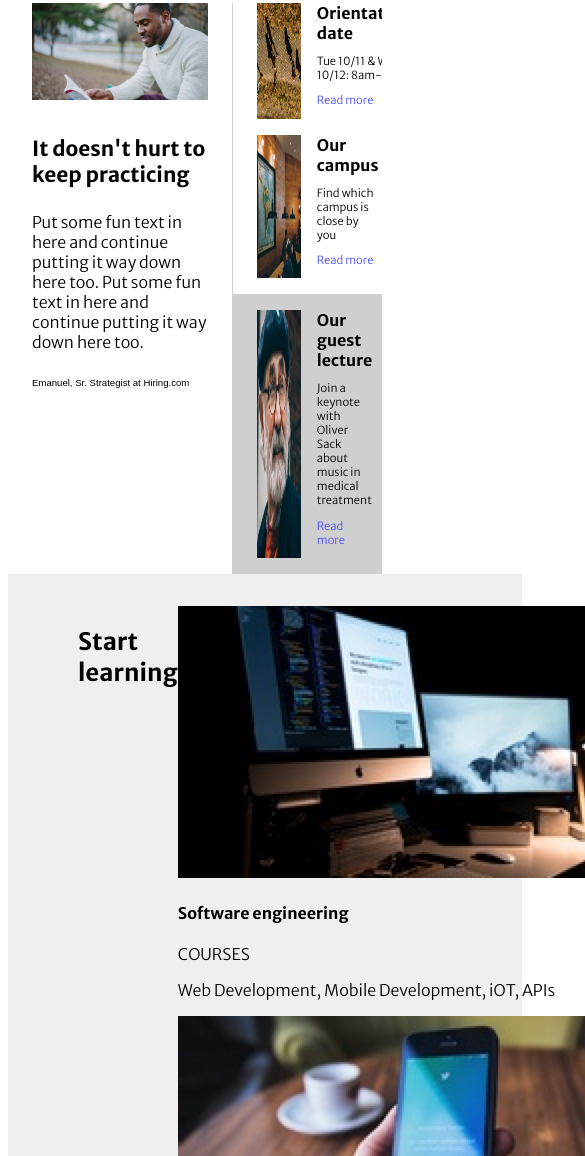
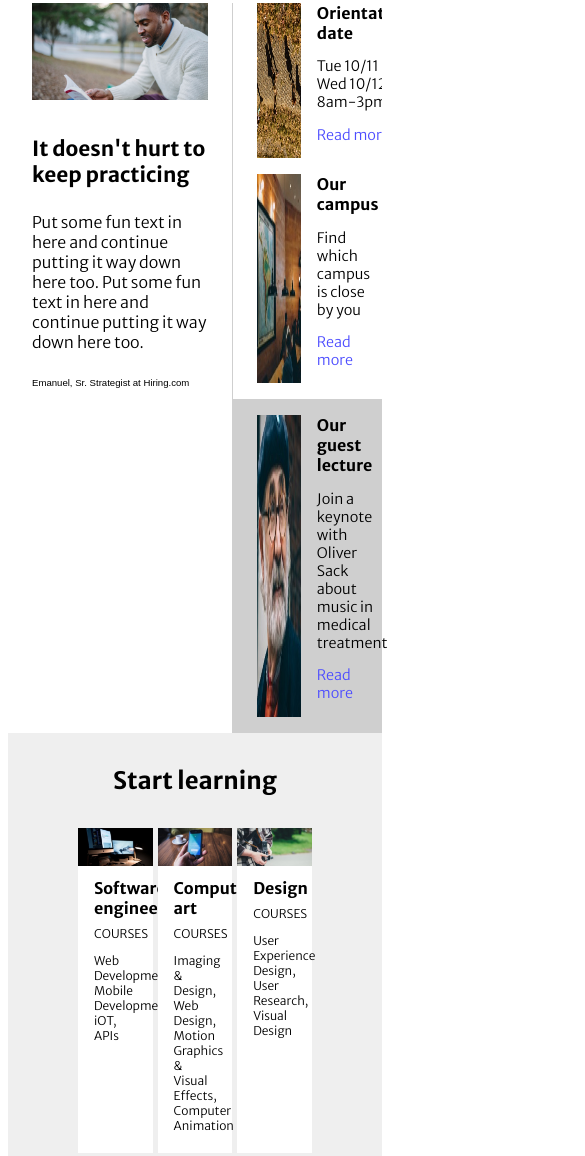
Before and after one commit to sander2473/colmar, a plain HTML site: page index.html in a window 390 px wide. Shown: the part 485-1641 px from the top of the page, 585 px wide, since content can reach past the window. Drawn offline with Linux system fonts and the light colour scheme.

Commit message:
add course section, no mobile yet

```diff
--- a/index.html
+++ b/index.html
@@ -92,7 +92,7 @@
         <!-- Courses Section-->
 
         <div class="courses">
-            <h2>Start learning</h2>
+            <div class="center"><h2>Start learning</h2></div>
             <div class="course-boxes">
                 <div class="course-container">
                     <div class="course-image">
--- a/resources/css/style.css
+++ b/resources/css/style.css
@@ -170,7 +170,7 @@ img .logo {
 }
 
 .info-content p {
-    font-size: 0.7rem;
+    font-size: 0.9rem;
 }
 
 .info-content h4 {
@@ -200,11 +200,55 @@ img .logo {
 
 .courses {
     background-color: #efefef;
-    width: 100%;
-    display: flex;
+    max-width: 100%;
     padding: 2rem 4.375rem;
 }
 
+.courses h2 {
+    text-align: center;
+    display: inline;
+}
+
+.center {
+    text-align: center;
+}
+
+.course-boxes {
+    display: flex;
+    margin-top: 2rem;
+    flex-wrap: wrap;
+    justify-content: space-between;
+}
+
+.course-container {
+    display: block;
+    width: 32%;
+    background-color: #fff;
+    margin-bottom: 1rem;
+}
+
+.course-image {
+    max-width: 100%;
+    padding-bottom: 0.5rem;
+}
+
+.course-image img {
+    max-width: 100%;
+    height: auto;
+}
+
+.course-text {
+    padding: 0 1rem 0.5rem 1rem;
+}
+
+.course-text h4 {
+    display: inline;
+}
+
+.course-text p {
+    font-size: 0.75rem;
+    margin-top: 0.5rem;
+}
 
 /* Mobile navigation */
 
```
